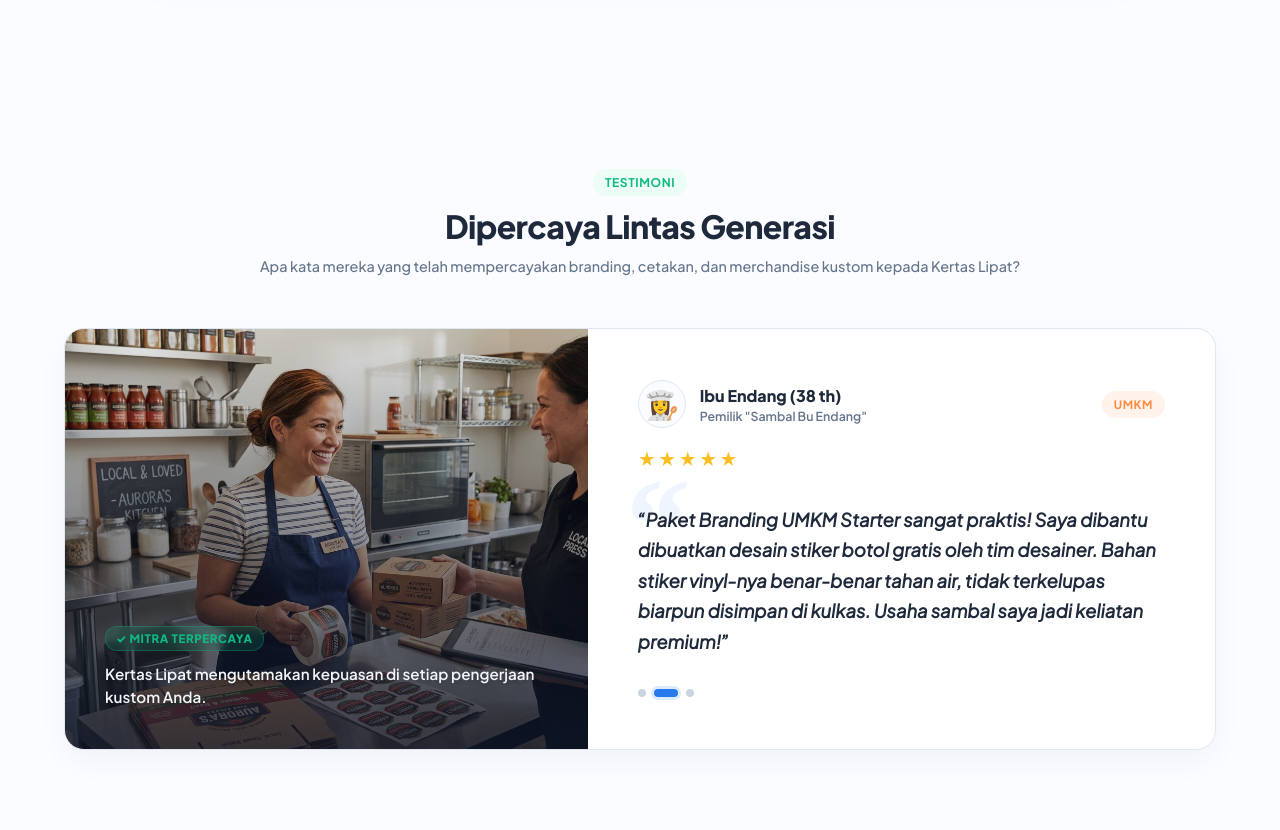
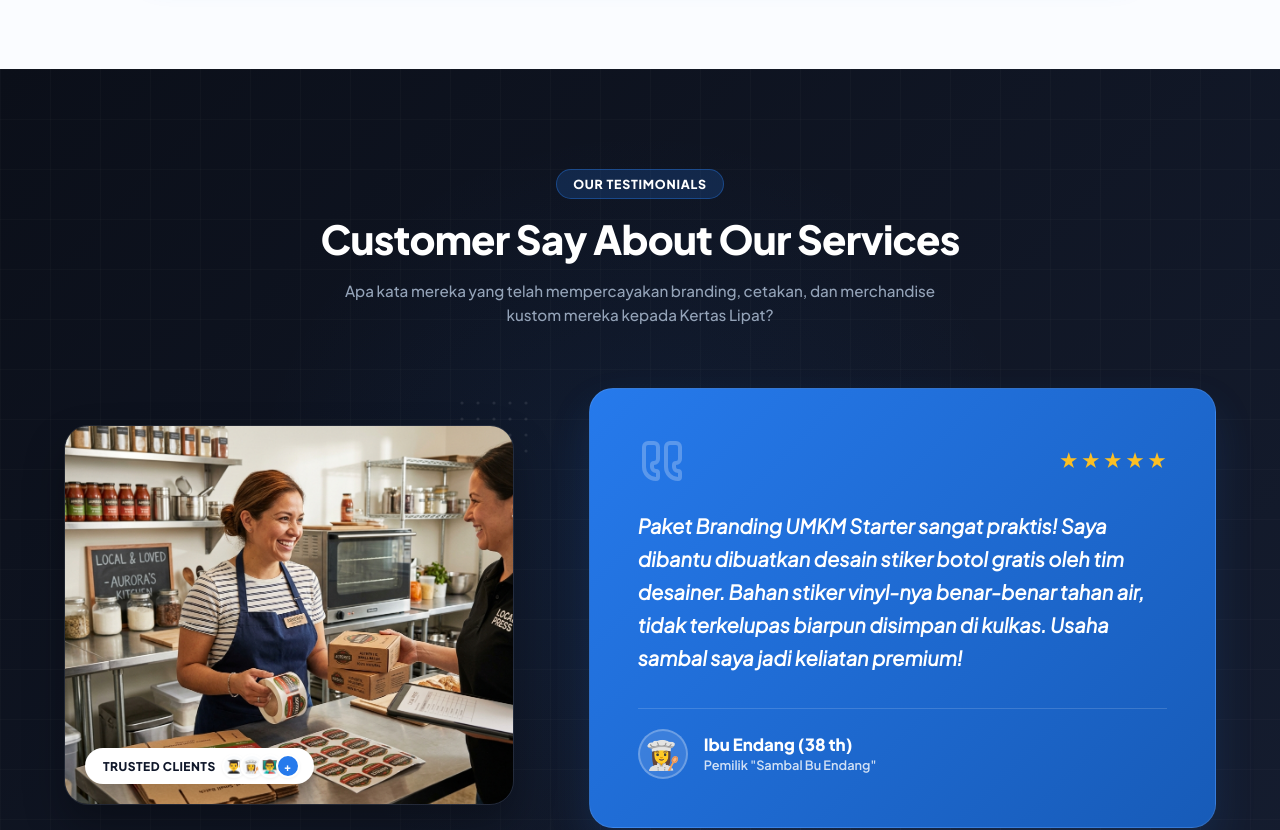
Before and after one commit to Ardiyanto24/mockup-website-kertas-lipat, a Next.js app: page / in a window 1280 px wide. Shown: the part 5780-6610 px from the top of the page. Built offline with nearby package versions, Linux system fonts and the light colour scheme.

Commit message:
style(home/testimonials): redesign testimonials layout to match reference mockup with dark grid bg and custom overlapping trusted badge

```diff
--- a/src/components/organisms/home/HomeTestimonialSection/HomeTestimonialSection.module.css
+++ b/src/components/organisms/home/HomeTestimonialSection/HomeTestimonialSection.module.css
@@ -1,35 +1,120 @@
 .section {
+  position: relative;
   padding: 100px 0;
-  background-color: var(--color-bg-light);
+  background: linear-gradient(135deg, #0b0f19 0%, #151d30 100%);
+  overflow: hidden;
+}
+
+/* Faint grid overlay matching reference style */
+.gridBg {
+  position: absolute;
+  top: 0;
+  left: 0;
+  width: 100%;
+  height: 100%;
+  background-image:
+    linear-gradient(rgba(255, 255, 255, 0.02) 1px, transparent 1px),
+    linear-gradient(90deg, rgba(255, 255, 255, 0.02) 1px, transparent 1px);
+  background-size: 50px 50px;
+  pointer-events: none;
+  z-index: 1;
+}
+
+/* Glowing background overlay */
+.glowBg {
+  position: absolute;
+  top: 50%;
+  left: 50%;
+  transform: translate(-50%, -50%);
+  width: 800px;
+  height: 800px;
+  background: radial-gradient(circle, rgba(38, 122, 236, 0.08) 0%, transparent 70%);
+  pointer-events: none;
+  z-index: 2;
 }
 
 .container {
+  position: relative;
+  z-index: 3;
   max-width: 1200px;
   margin: 0 auto;
 }
 
-/* Split Layout Card */
-.splitLayout {
-  display: grid;
-  grid-template-columns: 1fr 1.2fr;
-  background-color: var(--color-bg-card);
-  border: 1px solid var(--color-border);
-  border-radius: var(--radius-lg);
-  overflow: hidden;
-  box-shadow: 0 12px 30px rgba(15, 23, 42, 0.04);
+/* Header styling */
+.header {
+  display: flex;
+  flex-direction: column;
+  align-items: center;
+  text-align: center;
+  gap: 16px;
+  margin-bottom: 60px;
 }
 
-/* Left Screen - Visual Handover Photo */
+.sectionBadge {
+  font-size: 0.775rem;
+  font-weight: 800;
+  color: #ffffff;
+  background: rgba(38, 122, 236, 0.2);
+  border: 1.5px solid rgba(38, 122, 236, 0.4);
+  padding: 6px 16px;
+  border-radius: 30px;
+  text-transform: uppercase;
+  letter-spacing: 0.06em;
+}
+
+.title {
+  font-size: 2.5rem;
+  font-weight: 800;
+  color: #ffffff;
+  letter-spacing: -0.02em;
+  line-height: 1.2;
+}
+
+.subtitle {
+  font-size: 0.95rem;
+  color: #94a3b8;
+  max-width: 600px;
+  line-height: 1.6;
+  font-weight: 500;
+}
+
+/* Two Column Layout */
+.layout {
+  display: grid;
+  grid-template-columns: 1fr 1.35fr;
+  gap: 60px;
+  align-items: center;
+}
+
+/* Left Screen: Image Card styling */
 .leftScreen {
   position: relative;
-  height: 420px;
+  padding-top: 15px;
+  padding-right: 15px;
+}
+
+.decoDots {
+  position: absolute;
+  top: -15px;
+  right: -5px;
+  z-index: 1;
+  opacity: 0.6;
+}
+
+.imageCard {
+  position: relative;
+  z-index: 2;
   width: 100%;
+  height: 380px;
+  border-radius: 24px;
+  overflow: hidden;
+  border: 1px solid rgba(255, 255, 255, 0.08);
+  box-shadow: 0 20px 40px rgba(0, 0, 0, 0.3);
+  cursor: pointer;
 }
 
 .imageWrapper {
-  position: absolute;
-  top: 0;
-  left: 0;
+  position: relative;
   width: 100%;
   height: 100%;
   animation: slideFadeIn 0.4s ease-out;
@@ -37,143 +122,103 @@
 
 .handoverImage {
   object-fit: cover;
-  transition: transform var(--transition-normal);
+  transition: transform 0.6s cubic-bezier(0.4, 0, 0.2, 1);
 }
 
-.leftScreen:hover .handoverImage {
-  transform: scale(1.02);
+.imageCard:hover .handoverImage {
+  transform: scale(1.05);
 }
 
-.imageOverlay {
+/* Overlapping Trusted Badge on Bottom-Left */
+.trustedBadge {
   position: absolute;
-  top: 0;
-  left: 0;
-  width: 100%;
-  height: 100%;
-  background: linear-gradient(to top, rgba(15, 23, 42, 0.8) 0%, rgba(15, 23, 42, 0.1) 100%);
-  z-index: 1;
+  bottom: 20px;
+  left: 20px;
+  z-index: 10;
+  display: flex;
+  align-items: center;
+  gap: 12px;
+  background-color: #ffffff;
+  border-radius: 30px;
+  padding: 6px 14px 6px 18px;
+  box-shadow: 0 10px 30px rgba(0, 0, 0, 0.25);
+  animation: slideFadeIn 0.5s ease-out;
 }
 
-.imageOverlayContent {
-  position: absolute;
-  bottom: 40px;
-  left: 40px;
-  right: 40px;
-  z-index: 10;
-  display: flex;
-  flex-direction: column;
-  align-items: flex-start;
-  gap: 12px;
+.badgeText {
+  color: #0f172a;
+  font-size: 0.75rem;
+  font-weight: 800;
+  text-transform: uppercase;
+  letter-spacing: 0.04em;
 }
 
-.customerTrustBadge {
-  font-size: 0.725rem;
-  font-weight: 800;
-  color: #10b981;
-  background-color: rgba(16, 185, 129, 0.15);
-  border: 1px solid rgba(16, 185, 129, 0.3);
-  padding: 4px 10px;
-  border-radius: 12px;
-  text-transform: uppercase;
-  letter-spacing: 0.05em;
-  backdrop-filter: blur(4px);
+.avatarGroup {
+  display: flex;
+  align-items: center;
 }
 
-.overlayText {
-  color: #f1f5f9;
-  font-size: 0.95rem;
-  font-weight: 600;
-  line-height: 1.5;
-  text-shadow: 0 2px 4px rgba(0, 0, 0, 0.2);
+.miniAvatar {
+  width: 24px;
+  height: 24px;
+  border-radius: 50%;
+  background-color: #f8fafc;
+  border: 2px solid #ffffff;
+  margin-left: -6px;
+  display: flex;
+  align-items: center;
+  justify-content: center;
+  font-size: 0.8rem;
+  box-shadow: var(--shadow-sm);
 }
 
-/* Right Screen - Reviews Carousel */
-.rightScreen {
-  padding: 40px 50px;
+.miniAvatarPlus {
+  width: 24px;
+  height: 24px;
+  border-radius: 50%;
+  background-color: var(--color-primary);
+  color: #ffffff;
+  border: 2px solid #ffffff;
+  margin-left: -6px;
+  display: flex;
+  align-items: center;
+  justify-content: center;
+  font-size: 0.7rem;
+  font-weight: 800;
+  box-shadow: var(--shadow-sm);
+}
+
+/* Right Screen: Kertas Lipat Brand Blue Quote Box Card */
+.rightCard {
+  background: linear-gradient(135deg, var(--color-primary) 0%, #175bb8 100%);
+  border-radius: 24px;
+  padding: 48px;
+  border: 1px solid rgba(255, 255, 255, 0.1);
+  box-shadow: 0 20px 40px rgba(38, 122, 236, 0.15);
+  position: relative;
+  min-height: 380px;
   display: flex;
   flex-direction: column;
   justify-content: center;
-  gap: 32px;
   min-width: 0;
 }
 
-.header {
-  display: flex;
-  flex-direction: column;
-  align-items: center;
-  text-align: center;
-  gap: 10px;
-  margin-bottom: 50px;
-}
-
-.title {
-  font-size: 2rem;
-  font-weight: 800;
-  color: var(--color-text-main);
-  letter-spacing: -0.02em;
-  line-height: 1.25;
-}
-
-.subtitle {
-  font-size: 0.9rem;
-  color: var(--color-text-muted);
-  line-height: 1.5;
-  font-weight: 500;
-}
-
-.sliderContainer {
-  position: relative;
-  min-height: 180px;
-}
-
-/* Slide animation */
 .slideCard {
   animation: slideFadeIn 0.4s ease-out;
   display: flex;
   flex-direction: column;
-  gap: 20px;
+  gap: 24px;
 }
 
-.cardHeader {
+.cardTopRow {
   display: flex;
+  justify-content: space-between;
   align-items: center;
-  gap: 14px;
 }
 
-.avatar {
-  font-size: 1.75rem;
-  background-color: var(--color-bg-light);
-  width: 48px;
-  height: 48px;
-  border-radius: 50%;
-  display: flex;
-  align-items: center;
-  justify-content: center;
-  border: 1px solid var(--color-border);
-}
-
-.meta {
-  display: flex;
-  flex-direction: column;
-  gap: 2px;
-  flex-grow: 1;
-}
-
-.name {
-  font-size: 1rem;
-  font-weight: 800;
-  color: var(--color-text-main);
-}
-
-.role {
-  font-size: 0.775rem;
-  color: var(--color-text-muted);
-  font-weight: 600;
-}
-
-.segmentBadge {
-  font-size: 0.725rem !important;
-  font-weight: 700 !important;
+.quoteIcon {
+  color: rgba(255, 255, 255, 0.25);
+  transform: scaleX(-1); /* Flips to render as standard starting double-quote */
 }
 
 .stars {
@@ -183,46 +228,72 @@
 
 .star {
   color: #fbbf24;
-  font-size: 1.1rem;
+  font-size: 1.2rem;
 }
 
 .quote {
-  font-size: 1.15rem;
+  font-size: 1.25rem;
   font-weight: 600;
-  color: var(--color-text-main);
+  color: #ffffff;
   line-height: 1.65;
   font-style: italic;
   font-family: var(--font-sans);
-  position: relative;
-  margin-top: 15px;
-  z-index: 2;
 }
 
-.quote::before {
-  content: "“";
-  position: absolute;
-  top: -45px;
-  left: -20px;
-  font-size: 8rem;
-  font-family: "Playfair Display", Georgia, serif;
-  color: rgba(38, 122, 236, 0.08);
-  line-height: 1;
-  z-index: -1;
-  pointer-events: none;
+/* Author Profile row */
+.authorRow {
+  display: flex;
+  align-items: center;
+  gap: 16px;
+  border-top: 1px solid rgba(255, 255, 255, 0.15);
+  padding-top: 20px;
+  margin-top: 10px;
 }
 
-/* Modern Dots indicators */
+.avatar {
+  font-size: 1.75rem;
+  background-color: rgba(255, 255, 255, 0.12);
+  width: 50px;
+  height: 50px;
+  border-radius: 50%;
+  display: flex;
+  align-items: center;
+  justify-content: center;
+  border: 2px solid rgba(255, 255, 255, 0.25);
+}
+
+.authorMeta {
+  display: flex;
+  flex-direction: column;
+  gap: 2px;
+}
+
+.name {
+  font-size: 1.05rem;
+  font-weight: 800;
+  color: #ffffff;
+}
+
+.role {
+  font-size: 0.8rem;
+  color: rgba(255, 255, 255, 0.8);
+  font-weight: 600;
+}
+
+/* Pagination line-indicators underneath the slider */
 .paginationDots {
   display: flex;
-  gap: 8px;
+  justify-content: center;
+  gap: 10px;
   align-items: center;
+  margin-top: 50px;
 }
 
 .dot {
-  width: 8px;
-  height: 8px;
-  border-radius: 4px;
-  background-color: #cbd5e1;
+  width: 14px;
+  height: 4px;
+  border-radius: 2px;
+  background-color: rgba(255, 255, 255, 0.25);
   border: none;
   cursor: pointer;
   padding: 0;
@@ -230,9 +301,9 @@
 }
 
 .dotActive {
-  background-color: var(--color-primary);
-  width: 24px;
-  box-shadow: 0 0 0 3px rgba(38, 122, 236, 0.15);
+  background-color: #ffffff;
+  width: 32px;
+  box-shadow: 0 0 10px rgba(255, 255, 255, 0.4);
 }
 
 @keyframes slideFadeIn {
@@ -249,26 +320,31 @@
 /* Responsiveness */
 @media (max-width: 992px) {
   .section {
-    padding: 60px 0;
+    padding: 80px 0;
   }
 
-  .splitLayout {
+  .layout {
     grid-template-columns: 1fr;
+    gap: 40px;
   }
 
-  .leftScreen {
+  .imageCard {
     height: 320px;
   }
 
-  .rightScreen {
-    padding: 40px;
+  .rightCard {
+    min-height: auto;
+    padding: 36px;
+  }
+
+  .title {
+    font-size: 2rem;
   }
 }
 
 @media (max-width: 576px) {
-  .rightScreen {
-    padding: 30px 20px;
-    gap: 24px;
+  .section {
+    padding: 60px 0;
   }
 
   .title {
@@ -276,17 +352,24 @@
   }
 
   .quote {
-    font-size: 0.95rem;
+    font-size: 1.05rem;
   }
 
-  .cardHeader {
-    flex-wrap: wrap;
-    gap: 10px;
+  .imageCard {
+    height: 260px;
   }
 
-  .segmentBadge {
-    width: 100%;
-    text-align: center;
-    margin-top: 4px;
+  .rightCard {
+    padding: 28px 24px;
+  }
+
+  .trustedBadge {
+    padding: 4px 10px 4px 14px;
+    bottom: 12px;
+    left: 12px;
+  }
+
+  .badgeText {
+    font-size: 0.7rem;
   }
 }
--- a/src/components/organisms/home/HomeTestimonialSection/HomeTestimonialSection.tsx
+++ b/src/components/organisms/home/HomeTestimonialSection/HomeTestimonialSection.tsx
@@ -2,7 +2,7 @@
 
 import React, { useState, useEffect } from 'react';
 import Image from 'next/image';
-import { Badge } from '@/components/atoms/Badge/Badge';
+import { Quote } from 'lucide-react';
 import styles from './HomeTestimonialSection.module.css';
 
 interface Testimonial {
@@ -69,25 +69,57 @@ export function HomeTestimonialSection() {
 
   return (
     <section id="testimonials" className={styles.section}>
+      {/* Decorative background grid and glow */}
+      <div className={styles.gridBg}></div>
+      <div className={styles.glowBg}></div>
+
       <div className={`${styles.container} container`}>
+        {/* Section Header */}
         <div className={styles.header}>
-          <Badge variant="success">Testimoni</Badge>
-          <h2 className={styles.title}>Dipercaya Lintas Generasi</h2>
+          <span className={styles.sectionBadge}>Our Testimonials</span>
+          <h2 className={styles.title}>Customer Say About Our Services</h2>
           <p className={styles.subtitle}>
-            Apa kata mereka yang telah mempercayakan branding, cetakan, dan merchandise kustom kepada Kertas Lipat?
+            Apa kata mereka yang telah mempercayakan branding, cetakan, dan merchandise kustom mereka kepada Kertas Lipat?
           </p>
         </div>
 
-        <div className={styles.splitLayout}>
+        {/* Layout Cards Grid */}
+        <div className={styles.layout}>
 
-          {/* Left Screen: Active Handover Photo corresponding to the review */}
+          {/* Left Side: Interactive Customer Image Card with overlay */}
+          <div className={styles.leftScreen}>
+            {/* Decorative Dot Wave behind image card */}
+            <div className={styles.decoDots}>
+              <svg width="80" height="80" viewBox="0 0 100 100" fill="none">
+                <circle cx="10" cy="10" r="2" fill="rgba(255,255,255,0.15)" />
+                <circle cx="30" cy="10" r="2" fill="rgba(255,255,255,0.15)" />
+                <circle cx="50" cy="10" r="2" fill="rgba(255,255,255,0.15)" />
+                <circle cx="70" cy="10" r="2" fill="rgba(255,255,255,0.15)" />
+                <circle cx="90" cy="10" r="2" fill="rgba(255,255,255,0.15)" />
+                <circle cx="10" cy="30" r="2" fill="rgba(255,255,255,0.15)" />
+                <circle cx="30" cy="30" r="2" fill="rgba(255,255,255,0.15)" />
+                <circle cx="50" cy="30" r="2" fill="rgba(255,255,255,0.15)" />
+                <circle cx="70" cy="30" r="2" fill="rgba(255,255,255,0.15)" />
+                <circle cx="90" cy="30" r="2" fill="rgba(255,255,255,0.15)" />
+                <circle cx="10" cy="50" r="2" fill="rgba(255,255,255,0.15)" />
+                <circle cx="30" cy="50" r="2" fill="rgba(255,255,255,0.15)" />
+                <circle cx="50" cy="50" r="2" fill="rgba(255,255,255,0.15)" />
+                <circle cx="70" cy="50" r="2" fill="rgba(255,255,255,0.15)" />
+                <circle cx="90" cy="50" r="2" fill="rgba(255,255,255,0.15)" />
+                <circle cx="10" cy="70" r="2" fill="rgba(255,255,255,0.15)" />
+                <circle cx="30" cy="70" r="2" fill="rgba(255,255,255,0.15)" />
+                <circle cx="50" cy="70" r="2" fill="rgba(255,255,255,0.15)" />
+                <circle cx="70" cy="70" r="2" fill="rgba(255,255,255,0.15)" />
+                <circle cx="90" cy="70" r="2" fill="rgba(255,255,255,0.15)" />
+              </svg>
+            </div>
+
+            {/* Image Card */}
             <div
-            className={styles.leftScreen}
+              className={styles.imageCard}
               onClick={handleImageClick}
               title="Klik untuk melihat testimoni berikutnya"
-            style={{ cursor: 'pointer' }}
             >
-            <div className={styles.imageOverlay}></div>
               <div key={`img-${activeTestimonial.id}`} className={styles.imageWrapper}>
                 <Image
                   src={activeTestimonial.imageUrl}
@@ -97,54 +129,54 @@ export function HomeTestimonialSection() {
                   priority
                 />
               </div>
-            <div className={styles.imageOverlayContent}>
-              <span className={styles.customerTrustBadge}>✓ Mitra Terpercaya</span>
-              <p className={styles.overlayText}>Kertas Lipat mengutamakan kepuasan di setiap pengerjaan kustom Anda.</p>
+
+              {/* Overlapping Avatar Pill Badge at Bottom */}
+              <div className={styles.trustedBadge}>
+                <span className={styles.badgeText}>Trusted Clients</span>
+                <div className={styles.avatarGroup}>
+                  <span className={styles.miniAvatar}>👨‍🎓</span>
+                  <span className={styles.miniAvatar}>👩‍🍳</span>
+                  <span className={styles.miniAvatar}>👨‍🏫</span>
+                  <span className={styles.miniAvatarPlus}>+</span>
+                </div>
+              </div>
             </div>
           </div>
 
-          {/* Right Screen: Auto-sliding Reviews Carousel */}
-          <div className={styles.rightScreen}>
-            {/* Slider Container */}
-            <div className={styles.sliderContainer}>
+          {/* Right Side: Primary Blue Review Box Card */}
+          <div className={styles.rightCard}>
             <div key={`review-${activeTestimonial.id}`} className={styles.slideCard}>
 
-                {/* Author Info */}
-                <div className={styles.cardHeader}>
-                  <div className={styles.avatar}>{activeTestimonial.avatar}</div>
-                  <div className={styles.meta}>
-                    <h4 className={styles.name}>{activeTestimonial.name}</h4>
-                    <span className={styles.role}>{activeTestimonial.role}</span>
-                  </div>
-                  <Badge
-                    variant={
-                      activeTestimonial.segment === 'Mahasiswa'
-                        ? 'primary'
-                        : activeTestimonial.segment === 'UMKM'
-                        ? 'secondary'
-                        : 'purple'
-                    }
-                    className={styles.segmentBadge}
-                  >
-                    {activeTestimonial.segment}
-                  </Badge>
-                </div>
-
-                {/* Rating Stars */}
+              {/* Quote Icon & Stars Row */}
+              <div className={styles.cardTopRow}>
+                <Quote size={48} className={styles.quoteIcon} />
                 <div className={styles.stars}>
                   {Array.from({ length: activeTestimonial.rating }).map((_, i) => (
                     <span key={i} className={styles.star}>★</span>
                   ))}
                 </div>
+              </div>
 
-                {/* Testimonial Quote */}
-                <blockquote className={styles.quote}>
-                  &ldquo;{activeTestimonial.quote}&rdquo;
-                </blockquote>
+              {/* Review Text */}
+              <p className={styles.quote}>
+                {activeTestimonial.quote}
+              </p>
+
+              {/* Author Profile Row */}
+              <div className={styles.authorRow}>
+                <div className={styles.avatar}>{activeTestimonial.avatar}</div>
+                <div className={styles.authorMeta}>
+                  <h4 className={styles.name}>{activeTestimonial.name}</h4>
+                  <span className={styles.role}>{activeTestimonial.role}</span>
                 </div>
               </div>
 
-            {/* Dots Pagination Indicators */}
+            </div>
+          </div>
+
+        </div>
+
+        {/* Navigation Dot Indicators */}
         <div className={styles.paginationDots}>
           {testimonials.map((_, index) => (
             <button
@@ -157,9 +189,6 @@ export function HomeTestimonialSection() {
         </div>
 
       </div>
-
-        </div>
-      </div>
     </section>
   );
 }
```
Lines whose indentation alone changed are shown as unchanged.
